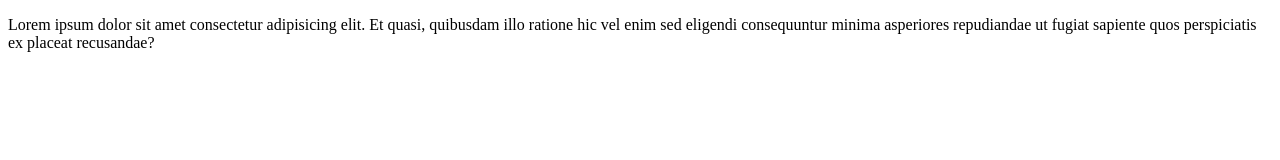
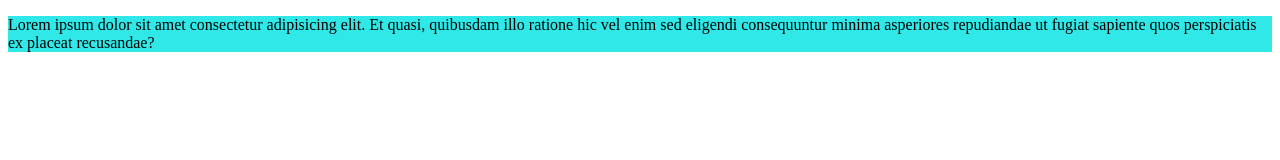
Before and after one commit to punom-roy/Basic-Portfolio-Responsive, a plain HTML site: page index.html in a window 1280 px wide. Drawn offline with Linux system fonts and the light colour scheme.

Commit message:
uploded html and css local files

```diff
--- a/style.css
+++ b/style.css
@@ -1,4 +1,4 @@
 p{
-    background-color: r`gb(48, 232, 232);
+    background-color: rgb(48, 232, 232);
     color: black;
 }
```
